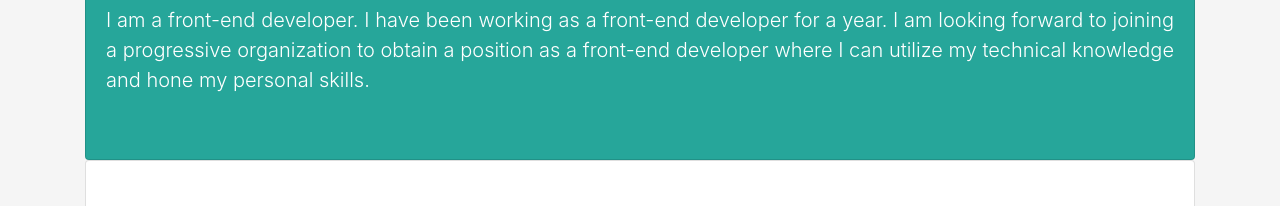
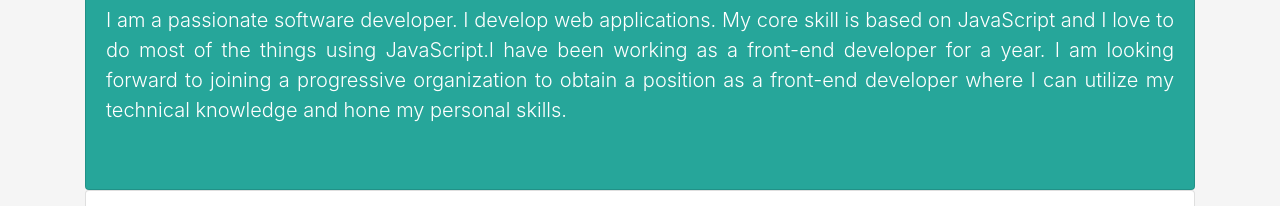
Before and after one commit to mdajgarhossain/myPortfolio, a plain HTML site: page index.html in a window 1280 px wide. Shown: the part 542-748 px from the top of the page. Drawn offline with Linux system fonts and the light colour scheme; some packages are replaced by stand-ins of ours; a script that the page names is missing.

Commit message:
Make changes in Home section

```diff
--- a/index.html
+++ b/index.html
@@ -78,7 +78,7 @@
         <div id="home" class="collapse show">
             <div class="card card-body about text-white py-5">
                 <h2>Hello there! Welcome here</h2>
-                <p class="lead text-justify">I am a front-end developer. I have been working as a front-end developer for a year. I am
+                <p class="lead text-justify">I am a passionate software developer. I develop web applications. My core skill is based on JavaScript and I love to do most of the things using JavaScript.I have been working as a front-end developer for a year. I am
                     looking forward to joining a progressive organization to obtain a position as a front-end developer
                     where I can utilize my technical knowledge and hone my personal skills.</p>
             </div>
```
